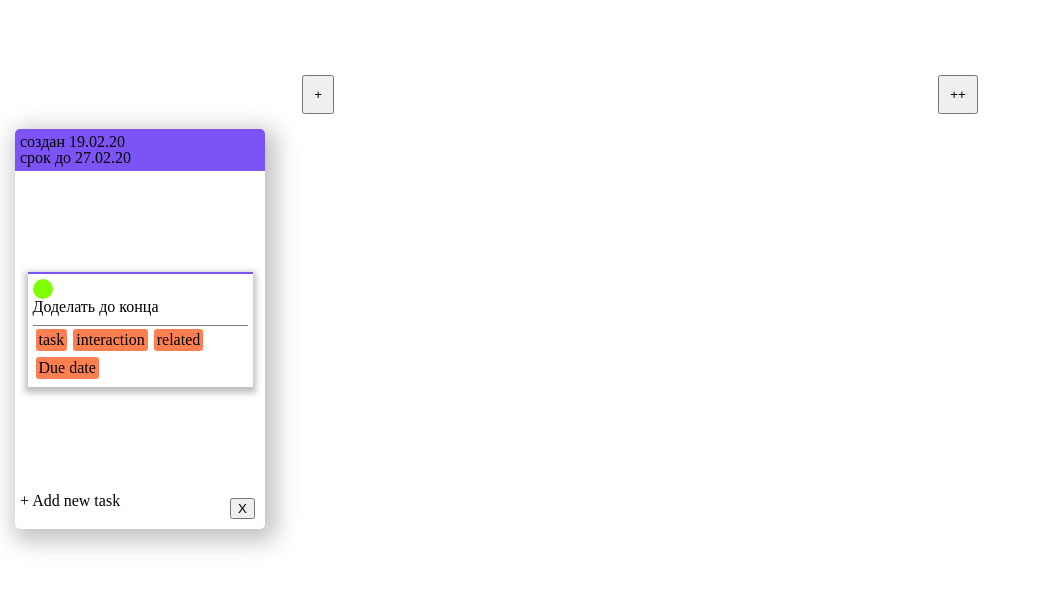
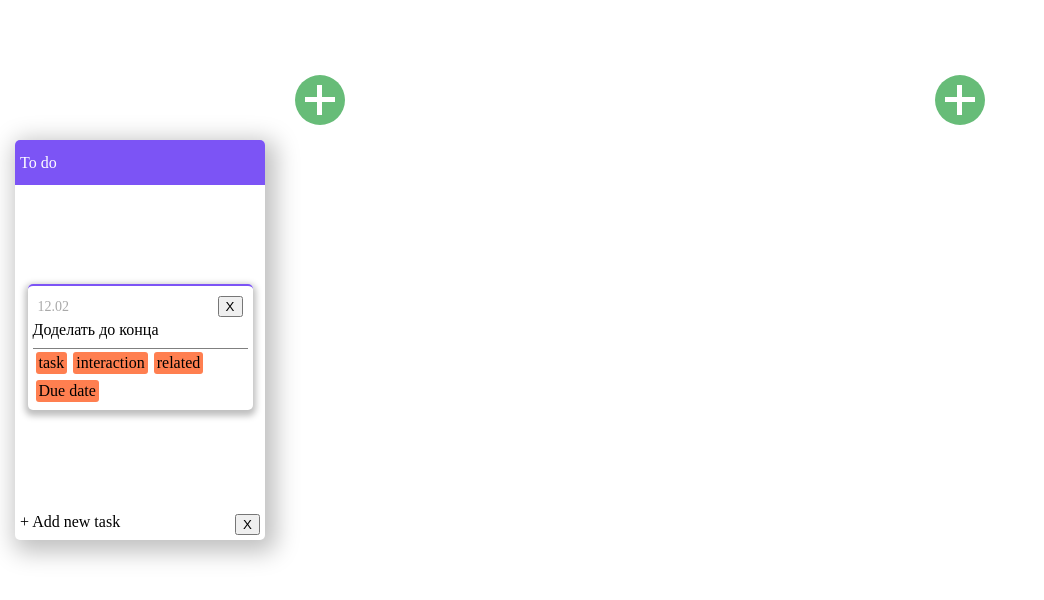
Before and after one commit to Disasster27/toDo, a website built with webpack: page src/index.html in a window 1280 px wide. Shown: the whole page, without its empty margins (0-1044 px from the left). Built offline with nearby package versions, Linux system fonts and the light colour scheme; files whose address does not match are found by name.

Commit message:
html complit

```diff
--- a/src/index.html
+++ b/src/index.html
@@ -10,21 +10,24 @@
 
 	<div>
 		<div class="menu">
-			<button class="menu__button">+</button>
-			<button class="menu__button">++</button>
+			<div class="menu__button">
+				<div class="menu__pluss"></div>
+			</div>
+			<div class="menu__button">
+				<div class="menu__pluss"></div>
+			</div>
 		</div>
 		<did class="todo-container">
 			<div class="todo">
 				<div class="todo__header">
-					<div class="todo__data">
-						<p>создан <span>19.02.20</span></p>
-						<p>срок до <span>27.02.20</span></p>
-					</div>
-
+					<p>To do</p>
 				</div>
 				<div class="todo__task">
-					<div class="marker">
-
+					<div class="todo__data">
+						<p>12.02</p>
+						<div class="todo__delete-button">
+							<button>X</button>
+						</div>
 					</div>
 					<div class="todo__task-text">
 						<p>Доделать до конца</p>
--- a/src/scss/main.scss
+++ b/src/scss/main.scss
@@ -5,9 +5,35 @@
 	justify-content: space-around;
 	margin-top: 75px;
 	&__button {
+		width: 50px;
+		height: 50px;
 		padding: 10px;
+		background-color: #67bc78;
+		border-radius: 50%;
+		cursor: pointer;
+		&:hover {
+			background-color: #89df9a;
+		}
+	}
+	&__pluss {
+		background: #fff;
+		height: 30px;
+		width: 5px;
+		position: relative;
+		left: 12px;
+	}
+	&__pluss:after {
+			content: "";
+			height: 5px;
+			width: 30px;
+			background: #fff;
+			position: absolute;
+			left: -12px;
+			top: 12px;
 	}
 }
+
+
 
 .todo-container {
 	display: flex;
@@ -17,7 +43,6 @@
 .todo {
 	width: 250px;
 	height: 400px;
-//	background-color: #fff;
 	display: flex;
 	flex-direction: column;
 	justify-content: space-between;
@@ -25,17 +50,26 @@
 	border-radius: 5px;
 	overflow: hidden;
 	&__header {
+		height: 45px;
 		display: flex;
 		justify-content: space-between;
+		align-items: center;
 		background-color: #7c54f5;
-//		border-radius: 5px;
+		color: #fff;
 
+		padding-left: 5px;
 	}
 	&__data {
 		margin: 5px;
+		font-size: 14px;
+		color: darkgrey;
+		display: flex;
+		justify-content: space-between;
+		align-items: center;
 	}
 	&__delete-button {
-		margin: 5px;
+//		margin: 5px;
+
 	}
 	&__task {
 		display: flex;
@@ -44,6 +78,7 @@
 		width: 90%;
 		margin: 0 auto;
 		border-top: 2px solid #7c54f5;
+		border-radius: 5px;
 		box-shadow: 0px 3px 6px 3px rgba(0,0,0,0.25);
 		padding: 5px;
 		&:hover {
@@ -77,12 +112,6 @@
 	}
 }
 
-.marker{
-	width: 20px;
-	height: 20px;
-	background-color: chartreuse;
-	border-radius: 50%;
-}
 
 .tags {
 	display: inline-block;
```
